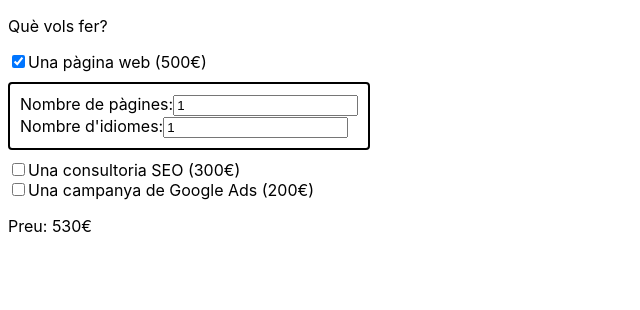
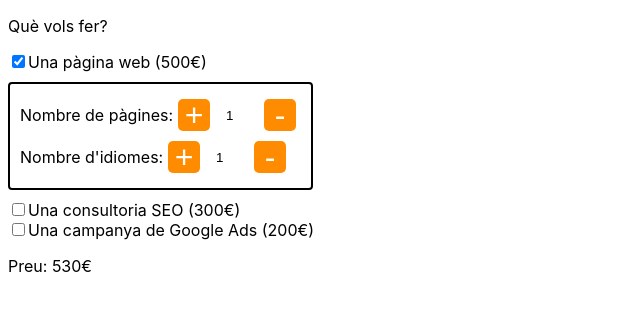
Before and after one commit to carlesrider/React-sprint-7, a React (Create React App) app: page / in a window 1280 px wide. Both pictures are taken after a click on the label "Una pàgina web (500€)". Shown: the top 310 px of the page, without its empty margins (0-640 px from the left). Built offline with nearby package versions, Linux system fonts and the light colour scheme.

Commit message:
Exercici 3

```diff
--- a/src/App.js
+++ b/src/App.js
@@ -11,6 +11,33 @@ const Panel = styled.div`
   padding: 10px;
   border: 2px solid black;
   border-radius: 4px;
+`;
+
+// Styled-component per al component fet a mida amb botons d'incrementar i decrementar
+const QuantityInput = styled.div`
+  display: flex;
+  align-items: center;
+`;
+
+const QuantityButton = styled.button`
+  padding: 0px;
+  margin: 5px;
+  background-color: darkorange;
+  color: white;
+  border: none;
+  border-radius: 5px;
+  font-size: 2rem;
+  line-height: 1;
+  width: 2rem;
+  height: 2rem;
+  cursor: pointer;
+`;
+
+const QuantityTextbox = styled.input`
+  width: 40px;
+  height: 2rem;
+  border: none;
+  text-align: center;
 `;
 
 function App() {
@@ -47,6 +74,26 @@ function App() {
     setNumLanguages(parseInt(event.target.value));
   }
 
+  const handleNumPagesIncrement = () => {
+    setNumPages(numPages + 1);
+  }
+
+  const handleNumPagesDecrement = () => {
+    if (numPages > 1) {
+      setNumPages(numPages - 1);
+    }
+  }
+
+  const handleNumLanguagesIncrement = () => {
+    setNumLanguages(numLanguages + 1);
+  }
+
+  const handleNumLanguagesDecrement = () => {
+    if (numLanguages > 1) {
+      setNumLanguages(numLanguages - 1);
+    }
+  }
+
   React.useEffect(() => {
     calculateTotalPrice();
   }, [web, seo, ads, numPages, numLanguages]);
@@ -71,14 +118,18 @@ function App() {
       <p>Què vols fer?</p>
       <Checkbox name="web" text="Una pàgina web (500€)" checked={web} onChange={handleCheckboxChange}/>
       <Panel visible={web}>
-        <div>
+        <QuantityInput>
           <label htmlFor="numPages">Nombre de pàgines:</label>
-          <input type="number" id="numPages" name="numPages" value={numPages} onChange={handleNumPagesChange} min="1"/>
-        </div>
-        <div>
+          <QuantityButton onClick={handleNumPagesIncrement}>+</QuantityButton>
+          <QuantityTextbox type="number" id="numPages" name="numPages" value={numPages} onChange={handleNumPagesChange} />
+          <QuantityButton onClick={handleNumPagesDecrement}>-</QuantityButton>
+        </QuantityInput>
+        <QuantityInput>
           <label htmlFor="numLanguages">Nombre d'idiomes:</label>
-          <input type="number" id="numLanguages" name="numLanguages" value={numLanguages} onChange={handleNumLanguagesChange} min="1" />
-        </div>
+          <QuantityButton onClick={handleNumLanguagesIncrement}>+</QuantityButton>
+          <QuantityTextbox type="number" id="numLanguages" name="numLanguages" value={numLanguages} onChange={handleNumLanguagesChange} />
+          <QuantityButton onClick={handleNumLanguagesDecrement}>-</QuantityButton>
+        </QuantityInput>
       </Panel>
       <Checkbox name="seo" text="Una consultoria SEO (300€)" checked={seo} onChange={handleCheckboxChange}/>
       <Checkbox name="ads" text="Una campanya de Google Ads (200€)" checked={ads} onChange={handleCheckboxChange}/>
```
